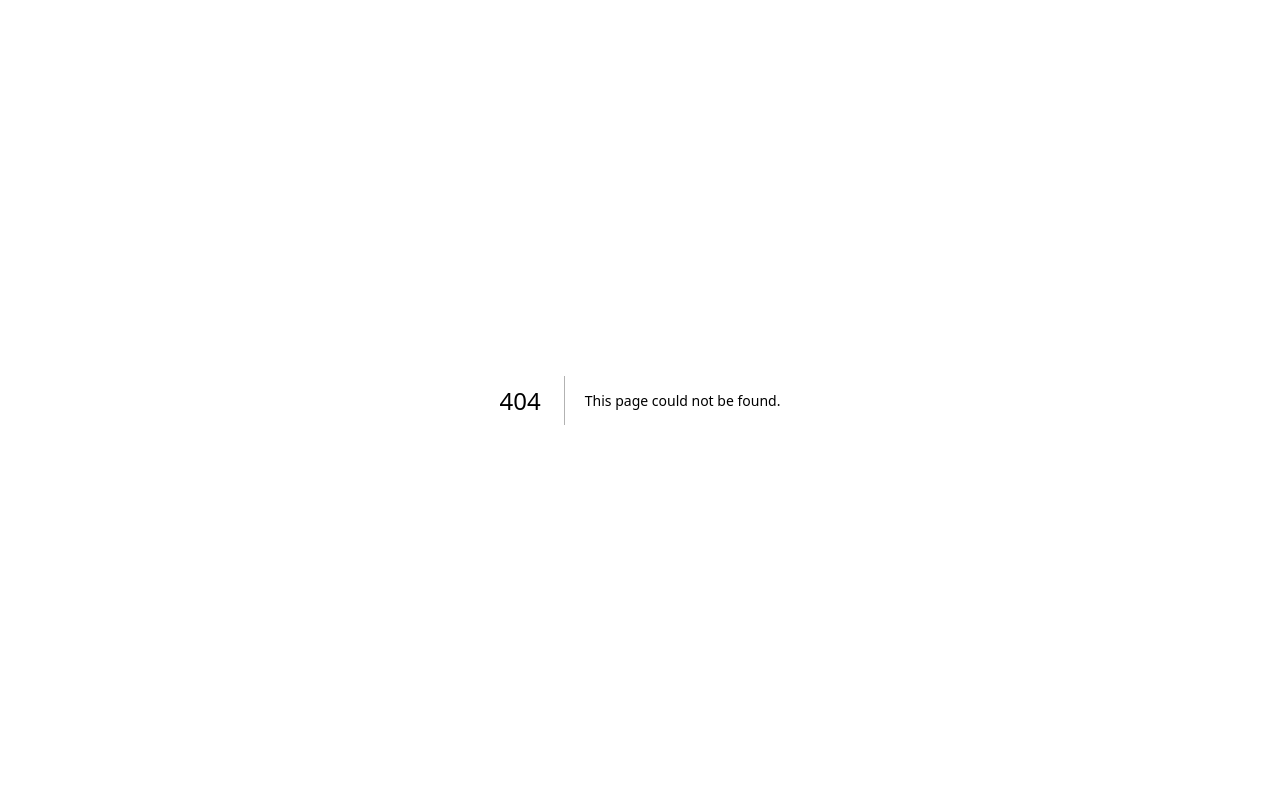
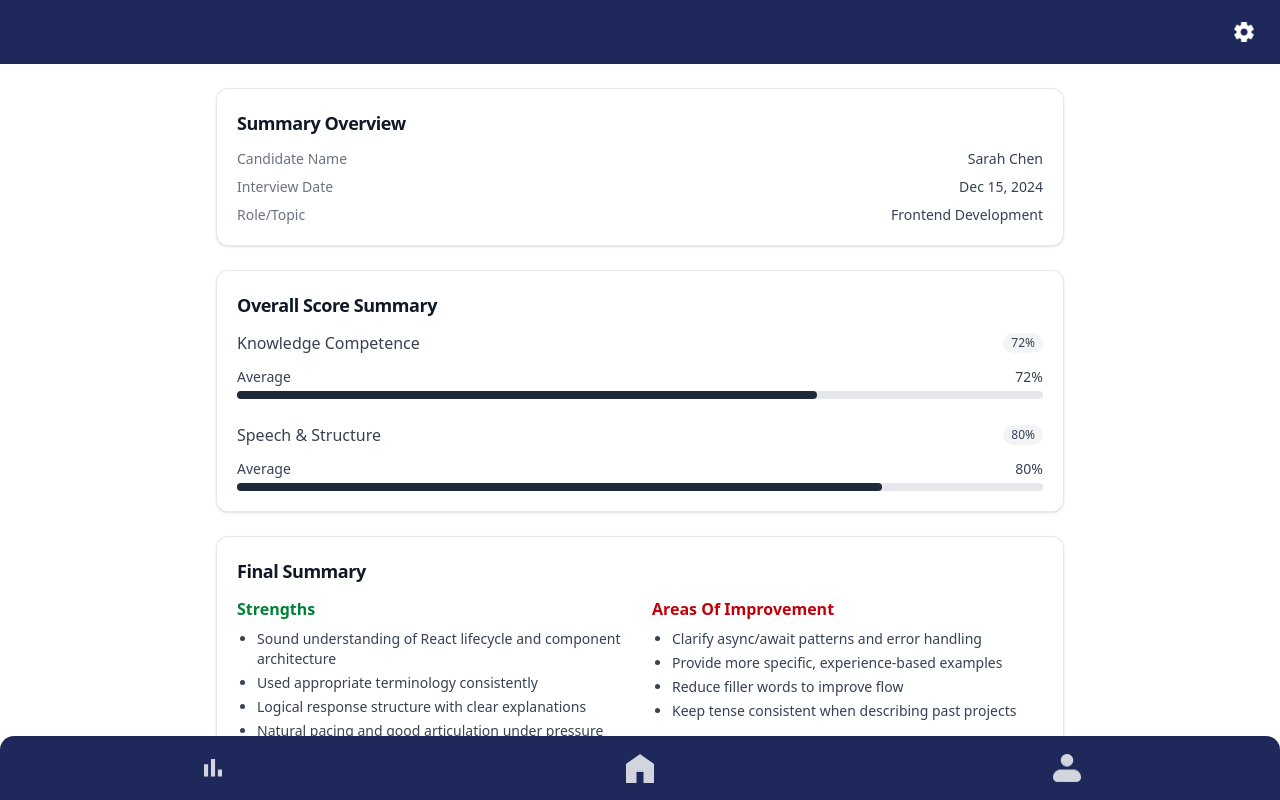
Before and after one commit to Asiyaa22/samvaad-saathi-frontend, a Next.js app: page /report-summary in a window 1280 px wide. Before the commit this address had no page. Built offline with nearby package versions, Linux system fonts and the light colour scheme.

Commit message:
Add skip question functionality with confirmation modal in InterviewPage and create ReportSummaryPage component for displaying interview results and actionable feedback

```diff
--- a/src/app/(protected)/interview/page.tsx
+++ b/src/app/(protected)/interview/page.tsx
@@ -41,6 +41,7 @@ const InterviewPage = () => {
   >({});
   const [hasMicPermission, setHasMicPermission] = useState(false);
   const [micError, setMicError] = useState<string | null>(null);
+  const [showSkipModal, setShowSkipModal] = useState(false);
   const isLast = currentIndex === questions.length - 1;
 
   // react-voice-visualizer controls
@@ -127,7 +128,16 @@ const InterviewPage = () => {
   };
 
   const handleNext = () => {
+    setShowSkipModal(true);
+  };
+
+  const confirmSkip = () => {
+    setShowSkipModal(false);
     if (!isLast) setCurrentIndex((i) => i + 1);
+  };
+
+  const cancelSkip = () => {
+    setShowSkipModal(false);
   };
 
   const handleSubmit = () => {
@@ -192,14 +202,14 @@ const InterviewPage = () => {
                     className="px-3 h-9 rounded-md border text-sm"
                     onClick={togglePauseResume}
                   >
-                    {isPausedRecording ? "Resume" : "Pause"}
+                    {isPausedRecording ? "Resume" : "Reset"}
                   </button>
                   <button
                     type="button"
                     className="px-3 h-9 rounded-md bg-black text-white text-sm"
                     onClick={stopRecording}
                   >
-                    Stop
+                    Upload
                   </button>
                 </div>
               </div>
@@ -283,9 +293,9 @@ const InterviewPage = () => {
                     type="button"
                     className="px-3 h-9 rounded-md border text-sm text-black/70"
                     onClick={handleNext}
-                    title={"Next"}
+                    title={"Skip"}
                   >
-                    ➜
+                    Skip ➜
                   </button>
                 )}
               </div>
@@ -293,6 +303,35 @@ const InterviewPage = () => {
           </div>
         )}
       </div>
+
+      {/* Skip Confirmation Modal */}
+      {showSkipModal && (
+        <div className="fixed inset-0 bg-black/50 flex items-center justify-center z-50">
+          <div className="bg-white rounded-lg p-6 mx-4 max-w-sm w-full">
+            <h3 className="text-lg font-semibold mb-2">Skip Question?</h3>
+            <p className="text-sm text-gray-600 mb-4">
+              Are you sure you want to skip this question? You can always come
+              back to it later.
+            </p>
+            <div className="flex gap-3">
+              <button
+                type="button"
+                className="flex-1 px-4 py-2 border border-gray-300 rounded-md text-sm hover:bg-gray-50"
+                onClick={cancelSkip}
+              >
+                Cancel
+              </button>
+              <button
+                type="button"
+                className="flex-1 px-4 py-2 bg-indigo-600 text-white rounded-md text-sm hover:bg-indigo-700"
+                onClick={confirmSkip}
+              >
+                Skip
+              </button>
+            </div>
+          </div>
+        </div>
+      )}
     </div>
   );
 };
--- /dev/null
+++ b/src/app/(protected)/report-summary/page.tsx
@@ -0,0 +1,195 @@
+import React from "react";
+
+type ScoreBarProps = {
+  label: string;
+  score: number; // 0-100 percentage
+};
+
+const ScoreBar: React.FC<ScoreBarProps> = ({ label, score }) => {
+  return (
+    <div className="space-y-1">
+      <div className="flex items-center justify-between text-sm text-gray-700">
+        <span>{label}</span>
+        <span className="font-medium">{Math.round(score)}%</span>
+      </div>
+      <div className="h-2 rounded bg-gray-200">
+        <div
+          className="h-2 rounded bg-gray-800"
+          style={{ width: `${Math.min(100, Math.max(0, score))}%` }}
+        />
+      </div>
+    </div>
+  );
+};
+
+// Example minimal JSON structure powering the UI
+// In a real app, fetch this via API and pass to the component
+const exampleReport = {
+  meta: {
+    candidateName: "Sarah Chen",
+    interviewDate: "Dec 15, 2024",
+    role: "Frontend Development",
+  },
+  scores: {
+    knowledge: {
+      total: 72,
+      breakdown: [
+        { label: "Accuracy", outOf: 4, value: 3.6 },
+        { label: "Depth", outOf: 3, value: 2.4 },
+        { label: "Relevance", outOf: 4, value: 3.0 },
+        { label: "Examples", outOf: 3, value: 2.2 },
+        { label: "Terminology", outOf: 4, value: 3.1 },
+      ],
+    },
+    speech: {
+      total: 80,
+      breakdown: [
+        { label: "Fluency", outOf: 4, value: 3.8 },
+        { label: "Structure", outOf: 4, value: 4.0 },
+        { label: "Pacing", outOf: 4, value: 3.9 },
+        { label: "Grammar", outOf: 4, value: 4.2 },
+      ],
+    },
+  },
+  summary: {
+    strengths: [
+      "Sound understanding of React lifecycle and component architecture",
+      "Used appropriate terminology consistently",
+      "Logical response structure with clear explanations",
+      "Natural pacing and good articulation under pressure",
+    ],
+    improvements: [
+      "Clarify async/await patterns and error handling",
+      "Provide more specific, experience-based examples",
+      "Reduce filler words to improve flow",
+      "Keep tense consistent when describing past projects",
+    ],
+  },
+  actions: {
+    knowledge: [
+      "Revisit async/await with interactive demos",
+      "Prepare 2–3 concrete project scenarios with code",
+      "Practice answering 'why' and 'how' questions",
+    ],
+    speech: [
+      "Record short responses weekly and review filler words",
+      "Focus on verb tenses and article usage",
+      "Use STAR: Situation, Task, Action, Result",
+    ],
+  },
+} as const;
+
+const SectionCard: React.FC<React.PropsWithChildren<{ title: string }>> = ({
+  title,
+  children,
+}) => (
+  <section className="rounded-xl border border-gray-200 bg-white p-5 shadow-sm">
+    <h2 className="mb-3 text-lg font-semibold tracking-tight text-gray-900">
+      {title}
+    </h2>
+    <div className="text-gray-700">{children}</div>
+  </section>
+);
+
+const ReportSummaryPage: React.FC = () => {
+  const data = exampleReport;
+
+  return (
+    <div className="mx-auto max-w-4xl space-y-6 p-4 sm:p-6">
+      {/* Header */}
+      <SectionCard title="Summary Overview">
+        <div className="grid grid-cols-2 gap-2 text-sm">
+          <div className="text-gray-500">Candidate Name</div>
+          <div className="text-right font-medium">
+            {data.meta.candidateName}
+          </div>
+
+          <div className="text-gray-500">Interview Date</div>
+          <div className="text-right font-medium">
+            {data.meta.interviewDate}
+          </div>
+
+          <div className="text-gray-500">Role/Topic</div>
+          <div className="text-right font-medium">{data.meta.role}</div>
+        </div>
+      </SectionCard>
+
+      {/* Scores */}
+      <SectionCard title="Overall Score Summary">
+        <div className="space-y-6">
+          <div className="space-y-3">
+            <div className="flex items-center justify-between">
+              <h3 className="font-medium">Knowledge Competence</h3>
+              <span className="rounded-full bg-gray-100 px-2 py-0.5 text-xs text-gray-700">
+                {data.scores.knowledge.total}%
+              </span>
+            </div>
+            <ScoreBar label="Average" score={data.scores.knowledge.total} />
+          </div>
+
+          <div className="space-y-3">
+            <div className="flex items-center justify-between">
+              <h3 className="font-medium">Speech & Structure</h3>
+              <span className="rounded-full bg-gray-100 px-2 py-0.5 text-xs text-gray-700">
+                {data.scores.speech.total}%
+              </span>
+            </div>
+            <ScoreBar label="Average" score={data.scores.speech.total} />
+          </div>
+        </div>
+      </SectionCard>
+
+      {/* Final Summary */}
+      <SectionCard title="Final Summary">
+        <div className="grid gap-6 sm:grid-cols-2">
+          <div>
+            <h4 className="mb-2 font-semibold text-green-700">Strengths</h4>
+            <ul className="list-disc space-y-1 pl-5 text-sm">
+              {data.summary.strengths.map((point) => (
+                <li key={point}>{point}</li>
+              ))}
+            </ul>
+          </div>
+          <div>
+            <h4 className="mb-2 font-semibold text-red-700">
+              Areas Of Improvement
+            </h4>
+            <ul className="list-disc space-y-1 pl-5 text-sm">
+              {data.summary.improvements.map((point) => (
+                <li key={point}>{point}</li>
+              ))}
+            </ul>
+          </div>
+        </div>
+      </SectionCard>
+
+      {/* Actionable Steps */}
+      <SectionCard title="Actionable Steps">
+        <div className="grid gap-6 sm:grid-cols-2">
+          <div>
+            <h4 className="mb-2 font-semibold text-indigo-700">
+              For Knowledge Development
+            </h4>
+            <ul className="list-disc space-y-1 pl-5 text-sm">
+              {data.actions.knowledge.map((item) => (
+                <li key={item}>{item}</li>
+              ))}
+            </ul>
+          </div>
+          <div>
+            <h4 className="mb-2 font-semibold text-fuchsia-700">
+              For Speech & Structure Fluency
+            </h4>
+            <ul className="list-disc space-y-1 pl-5 text-sm">
+              {data.actions.speech.map((item) => (
+                <li key={item}>{item}</li>
+              ))}
+            </ul>
+          </div>
+        </div>
+      </SectionCard>
+    </div>
+  );
+};
+
+export default ReportSummaryPage;
```
